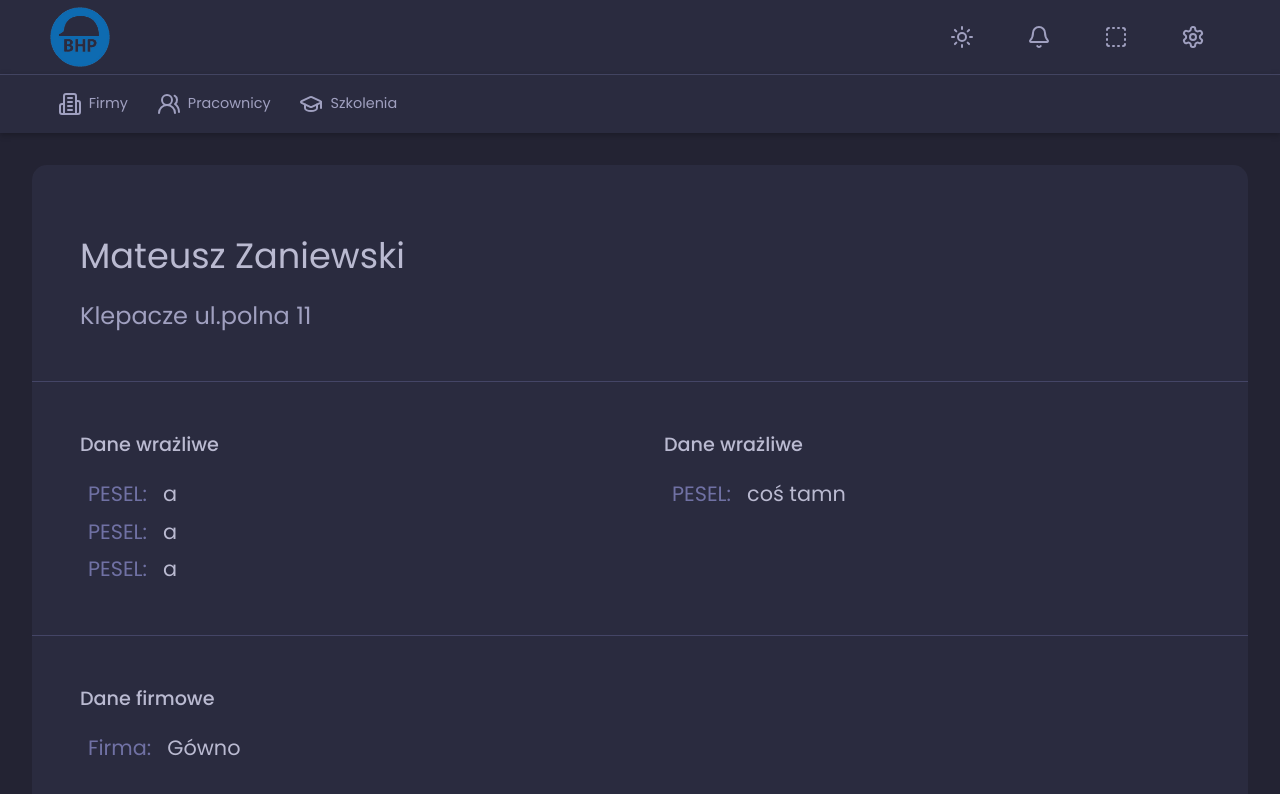
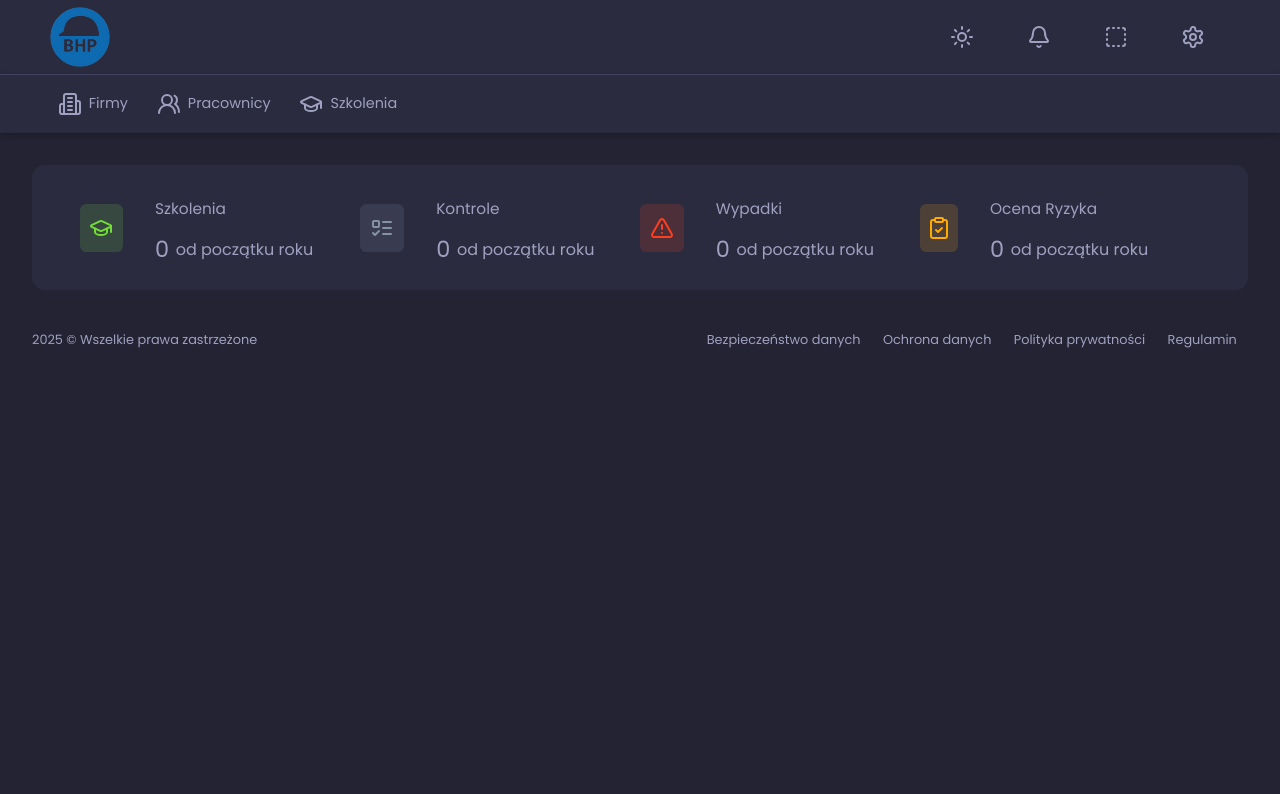
Before and after one commit to Zaniew1/REACT-BHP, a React (Vite) app: page / in a window 1280 px wide. Shown: the top 794 px of the page. Built offline with nearby package versions, Linux system fonts and the light colour scheme.

Commit message:
chore: add InfoBar to Home page

```diff
--- a/src/components/organisms/InfoBar/InfoBar.tsx
+++ b/src/components/organisms/InfoBar/InfoBar.tsx
@@ -10,7 +10,7 @@ export const InfoBar = (): React.JSX.Element => {
   return (
     <div className={'infoBar'}>
       <div className="infoBar_wrapper">
-        <Icon class="icon--yellow">
+        <Icon style={{ marginRight: '2rem' }} class="icon--green">
           <GraduationCap />
         </Icon>
         <div className={'infoBar_wrapper_text'}>
@@ -20,7 +20,7 @@ export const InfoBar = (): React.JSX.Element => {
         </div>
       </div>
       <div className="infoBar_wrapper">
-        <Icon class="icon--gray">
+        <Icon style={{ marginRight: '2rem' }} class="icon--gray">
           <ListTodo />
         </Icon>
         <div className={'infoBar_wrapper_text'}>
@@ -30,7 +30,7 @@ export const InfoBar = (): React.JSX.Element => {
         </div>
       </div>
       <div className="infoBar_wrapper">
-        <Icon class="icon--red">
+        <Icon style={{ marginRight: '2rem' }} class="icon--red">
           <TriangleAlert />
         </Icon>
         <div className={'infoBar_wrapper_text'}>
@@ -40,7 +40,7 @@ export const InfoBar = (): React.JSX.Element => {
         </div>
       </div>
       <div className="infoBar_wrapper">
-        <Icon class="icon--green">
+        <Icon style={{ marginRight: '2rem' }} class="icon--yellow">
           <ClipboardCheck />
         </Icon>
         <div className={'infoBar_wrapper_text'}>
--- a/src/pages/Home/Home.tsx
+++ b/src/pages/Home/Home.tsx
@@ -1,44 +1,10 @@
 import React from 'react';
-import { ElementsInformation } from '../../components/organisms/ElementsInformation/ElementsInformation';
-
-const data = [
-  [
-    [
-      {
-        header: 'Dane wrażliwe',
-        info: [
-          { label: 'PESEL', value: 'a' },
-          { label: 'PESEL', value: 'a' },
-          { label: 'PESEL', value: 'a' },
-        ],
-      },
-    ],
-    [
-      {
-        header: 'Dane wrażliwe',
-        info: [{ label: 'PESEL', value: 'coś tamn' }],
-      },
-    ],
-  ],
-  [
-    [
-      {
-        header: 'Dane firmowe',
-        info: [{ label: 'Firma', value: 'Gówno' }],
-      },
-    ],
-  ],
-];
+import { InfoBar } from '../../components/organisms/InfoBar/InfoBar';
 
 export const Home = (): React.JSX.Element => {
   return (
     <div id="page_home">
-      <ElementsInformation
-        header={'Mateusz Zaniewski'}
-        subheader={'Klepacze ul.polna 11'}
-        modificationDate={new Date()}
-        data={data}
-      />
+      <InfoBar />
     </div>
   );
 };
```
